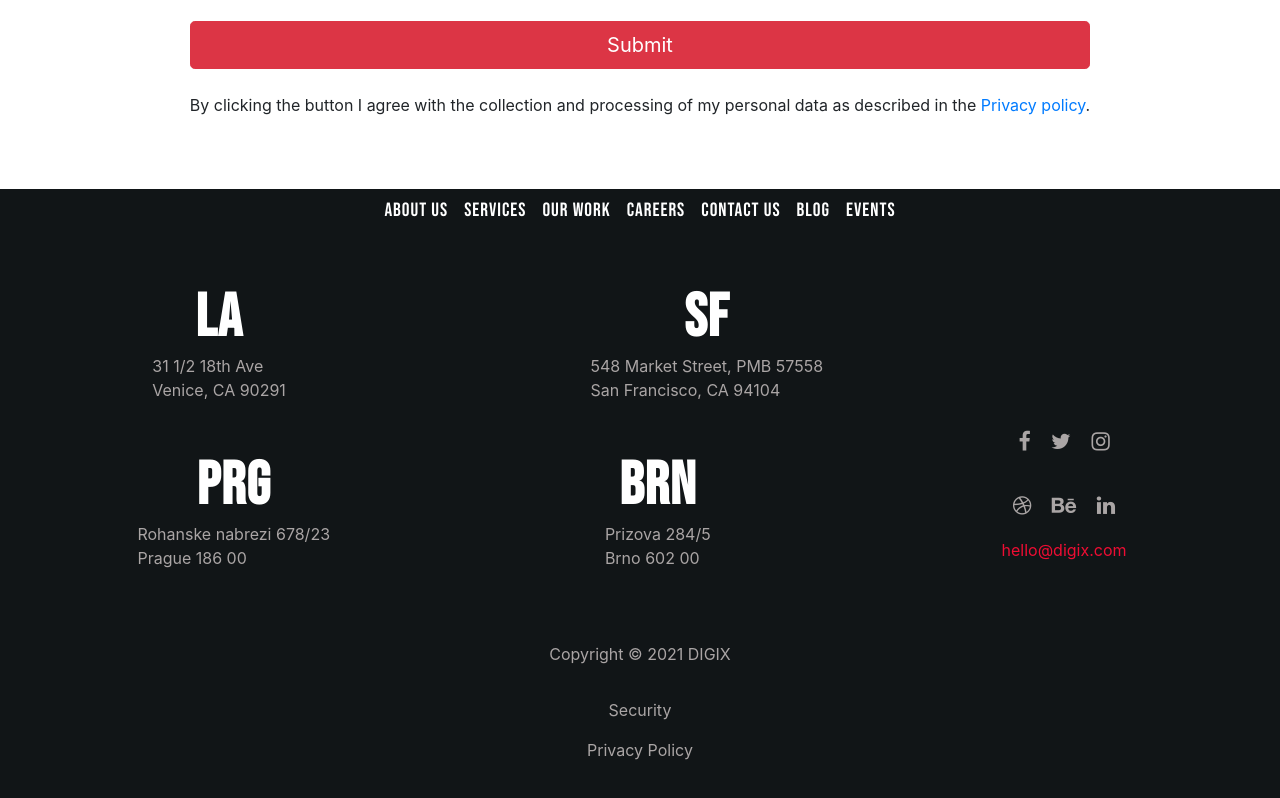
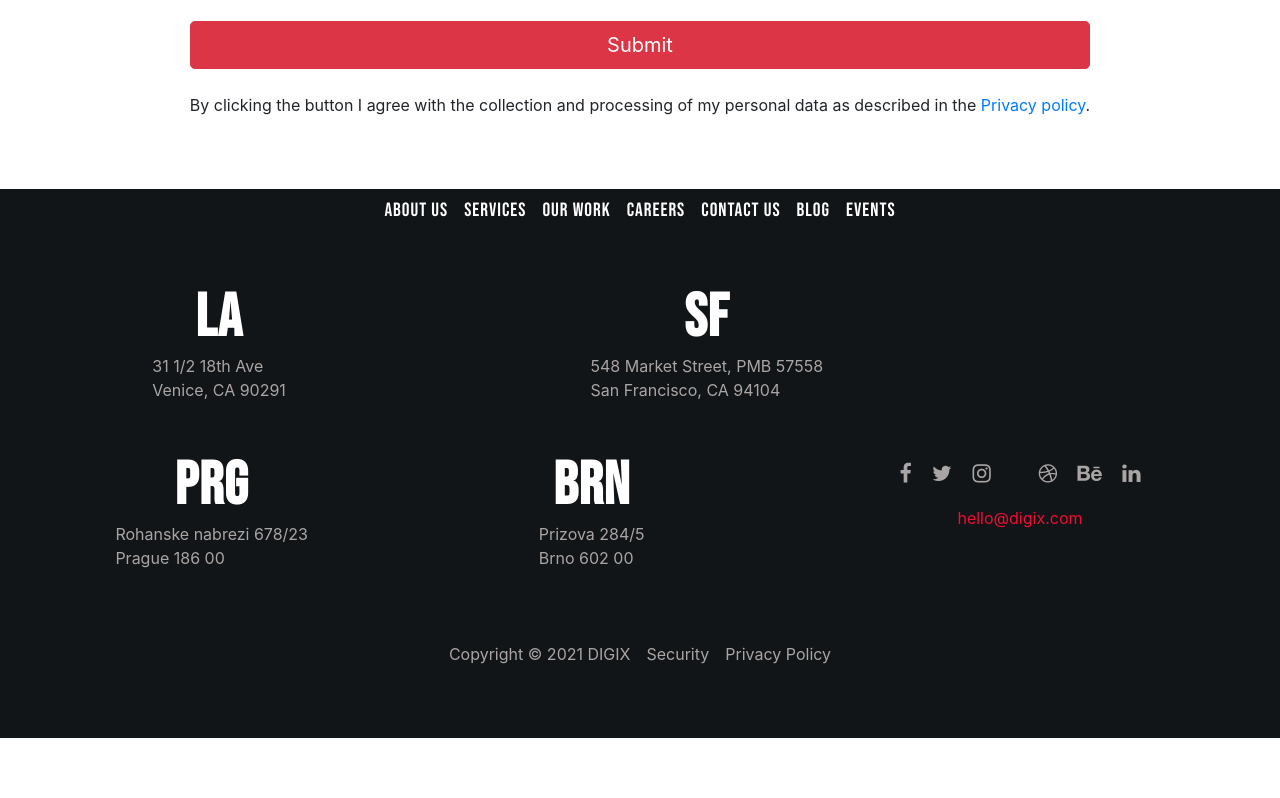
Before and after one commit to youssefshawwa1/digix-engineers-challenge-master, a website: page index.html in a window 1280 px wide. Shown: the part 6113-6911 px from the top of the page. After the commit the page ends 6851 px from the top, so only its background shows below. Drawn offline with nearby package versions, Linux system fonts and the light colour scheme; a web font is replaced by a local one.

Commit message:
fixing the footer for tab design

```diff
--- a/index.html
+++ b/index.html
@@ -470,7 +470,7 @@
                     flex-column
                     justify-content-center
                     align-items-center">
-          <div class="d-flex flex-column
+          <div class="flex-footer
                       justify-content-between
                       align-items-center">
             <div class="p-3 social-icons">
@@ -491,7 +491,7 @@
       </div>
     </div>
 
-    <div class="d-flex flex-column
+    <div class="flex-footer
                   justify-content-center
                   align-items-center
                   p-5
```
